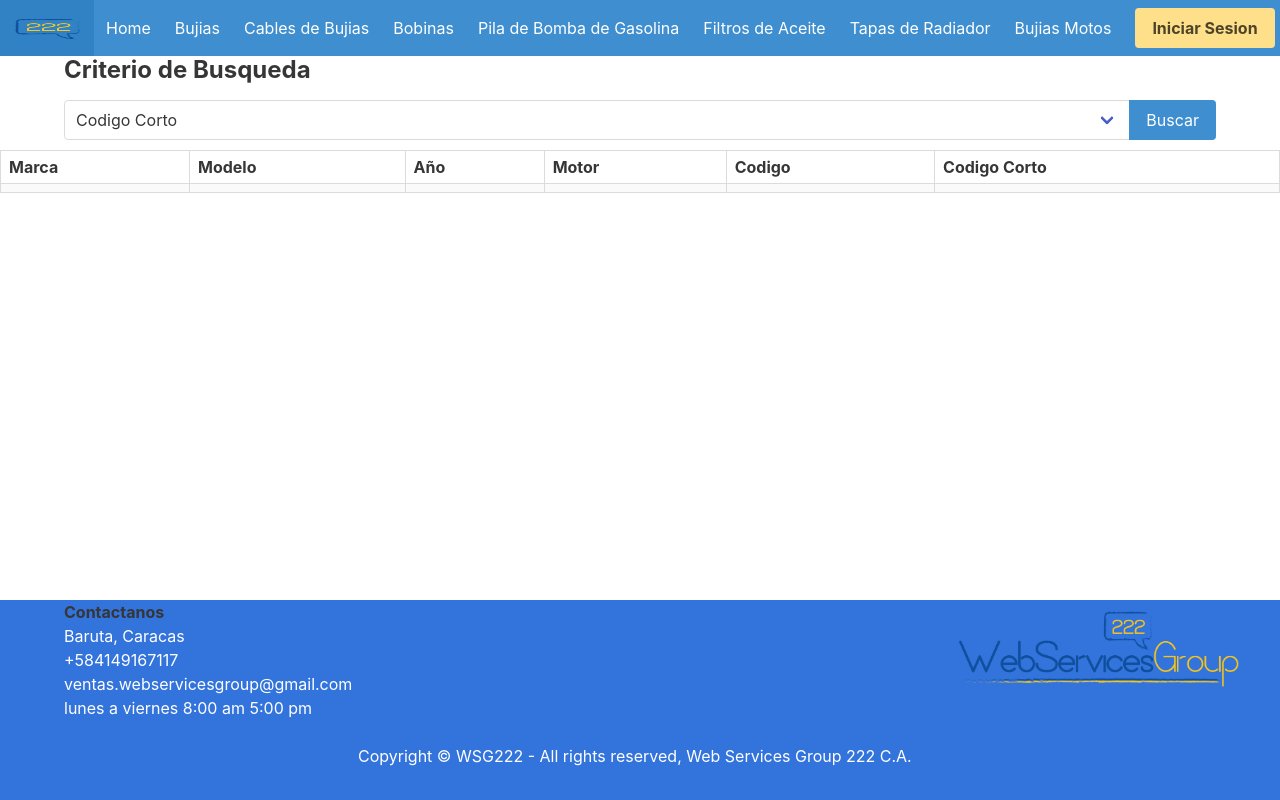
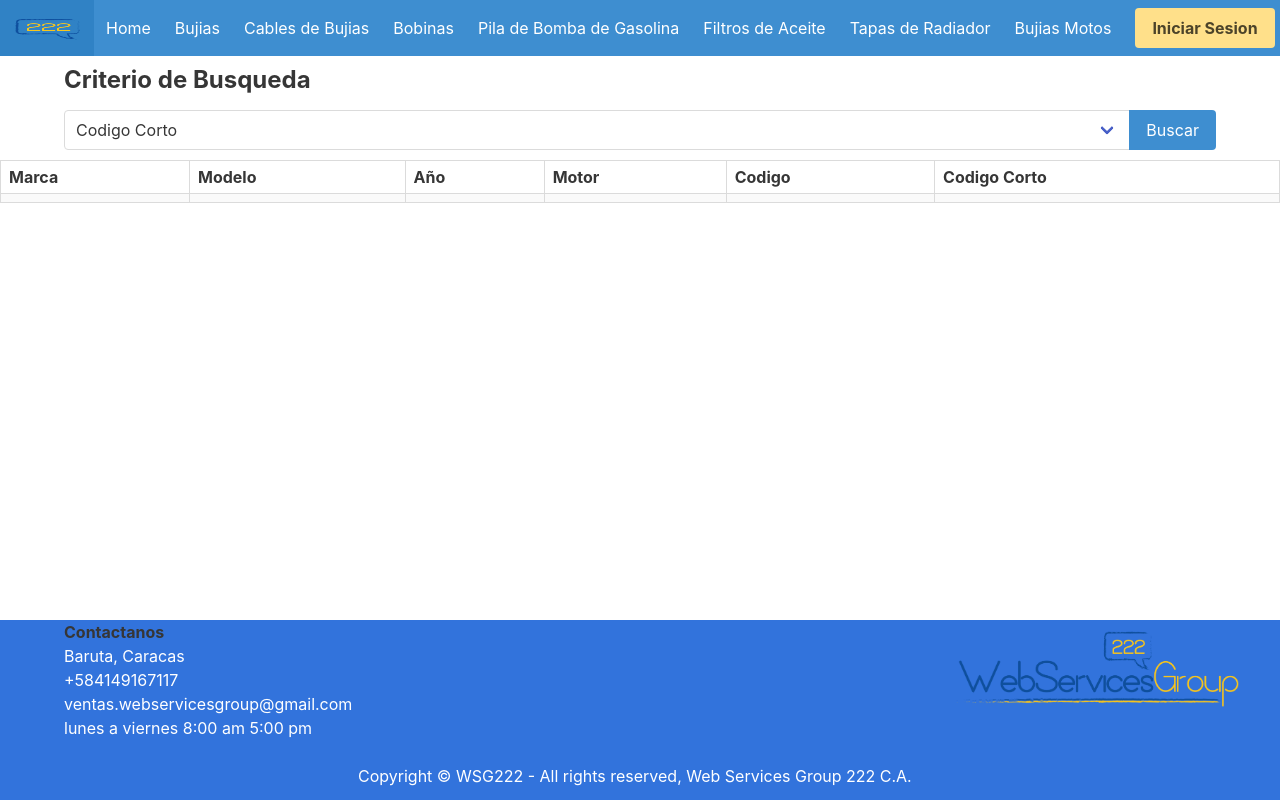
Before and after one commit to eduardo1590/aplicaciones-wsg, a plain HTML site: page index.html in a window 1280 px wide. Shown: the top 800 px of the page. Drawn offline with nearby package versions, Linux system fonts and the light colour scheme.

Commit message:
ajuste UI

```diff
--- a/index.html
+++ b/index.html
@@ -69,7 +69,7 @@
 
 
 
-    <section id="busqueda">
+    <section id="busqueda" class="busqueda">
         <div class="container">
             <label class="label is-large">Criterio de Busqueda</label>
               <div class="field has-addons">
--- a/styles.css
+++ b/styles.css
@@ -8,7 +8,7 @@ footer{
     position: absolute;
     bottom: 0;
     width: 100%;
-    height: 200px;
+    height: 180px;
     color: white;
 }
 
@@ -16,6 +16,10 @@ footer{
     margin: 10px 0;
 }
 
+.busqueda{
+    margin-top: 10px;
+}
+
 @media only screen and (max-width: 769px){
     footer {
         height: 320px;
```
